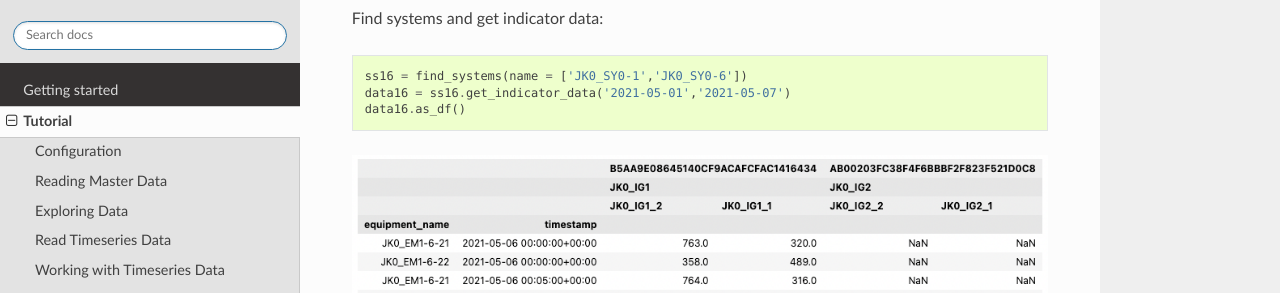
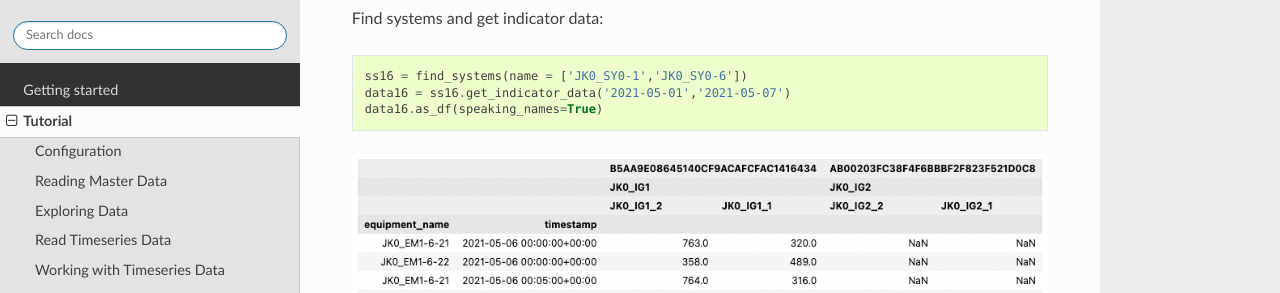
Before and after one commit to SAP/project-sailor, a Sphinx documentation site: the page built from docs/tutorial.rst, in a window 1280 px wide and 900 px high, scrolled down 9281 px. Shown: the part 158-451 px from the top of the window. Built offline with Sphinx 7.4.7 and the Read the Docs theme 2.0.0, drawn with Linux system fonts in a browser that asks for light colours.

Commit message:
add speaking names param to match image output

```diff
--- a/docs/tutorial.rst
+++ b/docs/tutorial.rst
@@ -264,7 +264,7 @@ Find systems and get indicator data::
 
     ss16 = find_systems(name = ['JK0_SY0-1','JK0_SY0-6'])
     data16 = ss16.get_indicator_data('2021-05-01','2021-05-07')
-    data16.as_df()
+    data16.as_df(speaking_names=True)
 
 .. image:: _static/systemset_indicator_data.png
 
```
